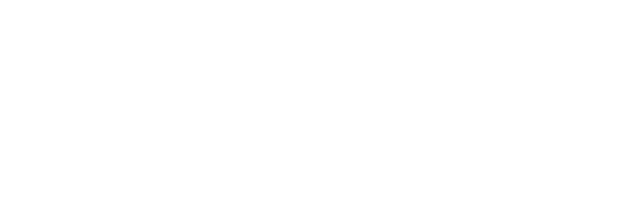
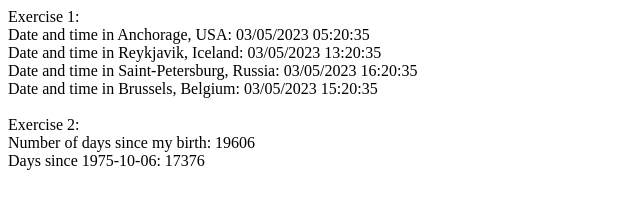
Before and after one commit to will1490/dateObjet, a plain HTML site: page index.html in a window 1280 px wide. Shown: the whole page, without its empty margins (0-640 px from the left). Drawn offline with Linux system fonts and the light colour scheme.

Commit message:
correction display in web page

```diff
--- a/index.html
+++ b/index.html
@@ -8,6 +8,7 @@
     <title>Date object</title>
 </head>
 <body>
+    <div class="affichage"></div>
     <script type="text/javascript" defer src="./script.js"></script>
 </body>
 </html>
--- a/script.js
+++ b/script.js
@@ -7,22 +7,21 @@ And display the date and time of these cities along with the time and date of Br
 */
 
 let date = new Date();
-let brusselsTime = date.toLocaleString('en-US', { timeZone: 'Europe/Brussels' });
+let brusselsTime = date.toLocaleString('fr-BE', { timeZone: 'Europe/Brussels' });
 
 let anchorageTimezone = 'America/Anchorage';
 let reykjavikTimezone = 'Atlantic/Reykjavik';
 let stPetersburgTimezone = 'Europe/Moscow';
 
 // Create new date objects
-let anchorageDate = new Date().toLocaleString('en-US', { timeZone: anchorageTimezone });
-let reykjavikDate = new Date().toLocaleString('en-US', { timeZone: reykjavikTimezone });
-let stPetersburgDate = new Date().toLocaleString('en-US', { timeZone: stPetersburgTimezone });
+let anchorageDate = new Date().toLocaleString('fr-BE', { timeZone: anchorageTimezone });
+let reykjavikDate = new Date().toLocaleString('fr-BE', { timeZone: reykjavikTimezone });
+let stPetersburgDate = new Date().toLocaleString('fr-BE', { timeZone: stPetersburgTimezone });
 
-// Display the date and time of cities with Brussels date and time
-console.log('Date and time in Anchorage, USA: ' + anchorageDate);
-console.log('Date and time in Reykjavik, Iceland: ' + reykjavikDate);
-console.log('Date and time in Saint-Petersburg, Russia: ' + stPetersburgDate);
-console.log('Date and time in Brussels, Belgium: ' + brusselsTime);
+// Display the date and time of the cities with Brussels date and time
+let affichage = document.querySelector('.affichage');
+
+
 
 /* Exercise 2
 A => Using timestamps, find how many days have passed since the date of your birth. Feeling old, yet?
@@ -30,11 +29,8 @@ B => Write a function to find how many days have passed since any point in time
 */
 
 // A =>
-let birthdate = '1969-08-28';
-
-let daysSinceBirth = Math.floor((new Date() - new Date(birthdate)) / (1000 * 60 * 60 * 24));
-
-console.log('Number of days since my birth: ' + daysSinceBirth);
+let birthDate = '1969-08-28';
+let daysSinceBirth = Math.floor((new Date() - new Date(birthDate)) / (1000 * 60 * 60 * 24));
 
 // B =>
 function daysSince(date) {
@@ -46,4 +42,14 @@ function daysSince(date) {
 
 	return days;
 }
-  console.log('Days since 1945-06-06: ' + daysSince('1945-06-06'));
+
+// Display "affichage"
+
+affichage.innerHTML = 'Exercise 1:<br>' +
+    'Date and time in Anchorage, USA: ' + anchorageDate + '<br>' +
+    'Date and time in Reykjavik, Iceland: ' + reykjavikDate + '<br>' +
+    'Date and time in Saint-Petersburg, Russia: ' + stPetersburgDate + '<br>' +
+    'Date and time in Brussels, Belgium: ' + brusselsTime + '<br><br>' +
+    'Exercise 2:<br>' +
+    'Number of days since my birth: ' + daysSinceBirth + '<br>' +
+    'Days since 1975-10-06: ' + daysSince('1975-10-06');
```
Lines whose indentation alone changed are shown as unchanged.
